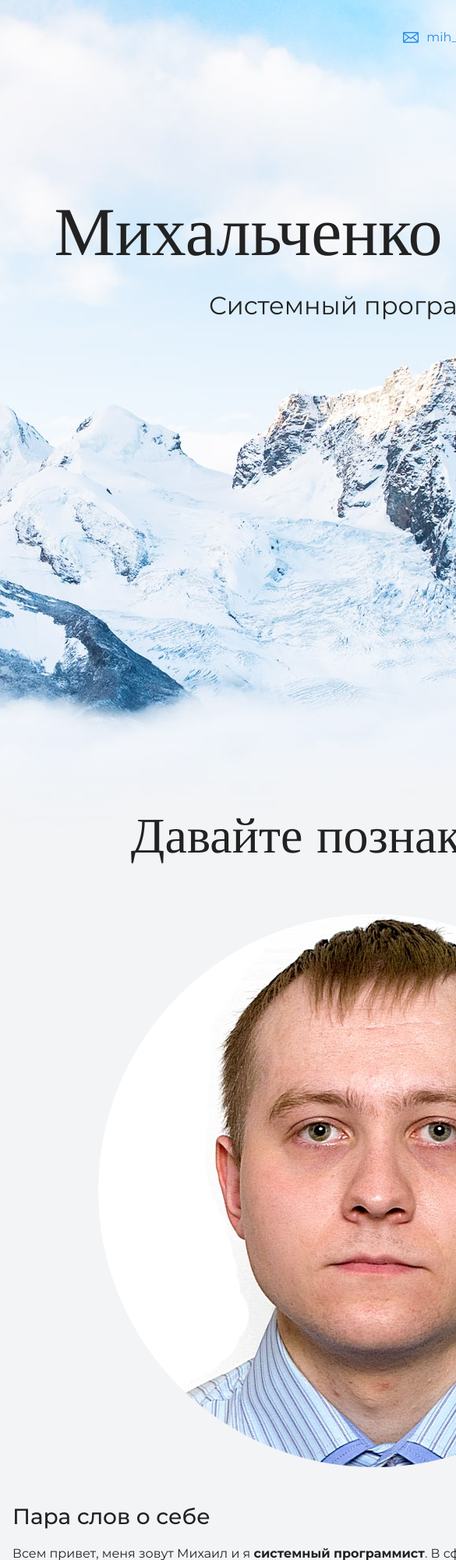
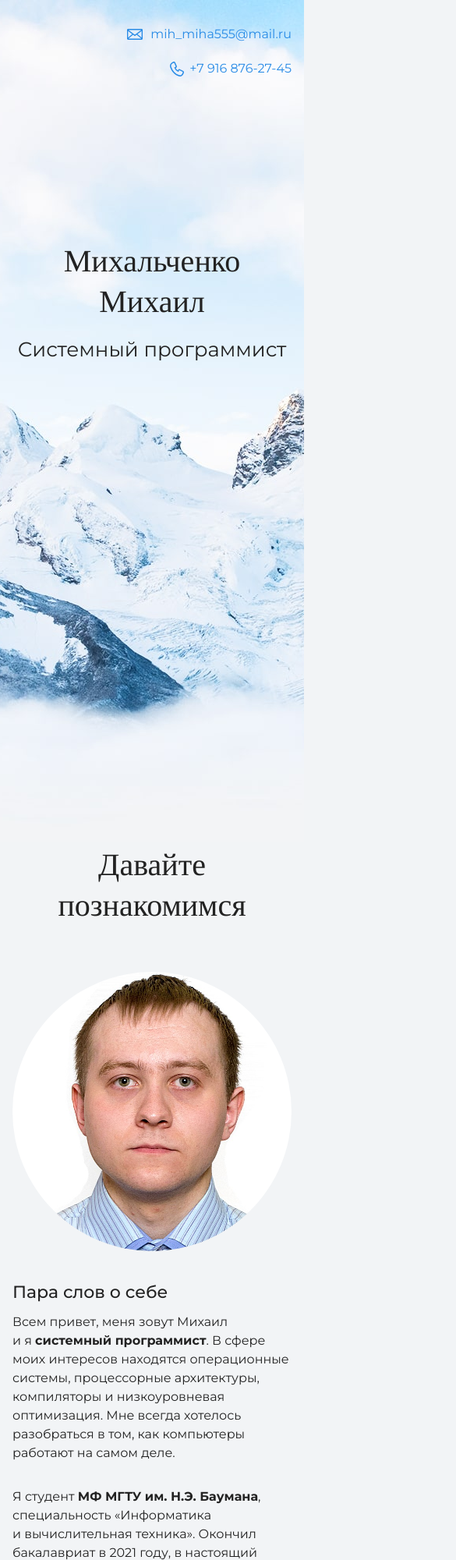
Before and after one commit to mihmiha555/portfolio, a plain HTML site: page index.html in a window 390 px wide. Shown: the top 2000 px of the page at 78% size, 585 px wide, since content can reach past the window. Drawn offline with nearby package versions, Linux system fonts and the light colour scheme.

Commit message:
Make the site adaptive

```diff
--- a/index.html
+++ b/index.html
@@ -3,6 +3,7 @@
 
 <head>
   <meta charset="UTF-8">
+  <meta name="viewport" content="width=device-width, initial-scale=1.0">
   <link
     href="https://fonts.googleapis.com/css?family=Montserrat:400,500,700|Old+Standard+TT&display=swap&subset=cyrillic"
     rel="stylesheet">
--- a/style.css
+++ b/style.css
@@ -1,14 +1,19 @@
 body {
   margin: 0;
-  min-width: 960px;
+  min-width: 320px;
   font-family: "Montserrat", "Helvetica", "Arial", sans-serif;
   font-size: 16px;
-  line-height: 32px;
+  line-height: 1.5;
   color: #222222;
   background-color: #f2f4f6;
   background-image: url("img/hero-bg.jpg");
   background-repeat: no-repeat;
   background-position: top center;
+}
+
+img {
+  max-width: 100%;
+  height: auto;
 }
 
 .container {
@@ -40,11 +45,16 @@ body {
 }
 
 .page-header a {
-  margin-left: 56px;
+  display: inline-block;
+  margin-bottom: 20px;
   color: #288be6;
   text-decoration: none;
   background-repeat: no-repeat;
   background-position: left;
+}
+
+.page-header a + a {
+  margin-left: 56px;
 }
 
 .header-email {
@@ -70,14 +80,14 @@ body {
   margin: 0 0 16px;
   font-family: "Old Standard TT", "Times", "Times New Roman", serif;
   font-size: 88px;
-  line-height: 96px;
+  line-height: 1.3;
   font-weight: 400;
 }
 
 .hero-image p {
   margin: 0;
   font-size: 32px;
-  line-height: 48px;
+  line-height: 1.3;
 }
 
 .intro {
@@ -88,7 +98,7 @@ body {
   margin: 0 0 56px;
   font-family: "Old Standard TT", "Times", "Times New Roman", serif;
   font-size: 64px;
-  line-height: 80px;
+  line-height: 1.3;
   font-weight: 400;
   text-align: center;
 }
@@ -103,7 +113,7 @@ body {
 .portfolio h3 {
   margin: 0 0 12px;
   font-size: 28px;
-  line-height: 40px;
+  line-height: 1.3;
   font-weight: 500;
 }
 
@@ -205,11 +215,16 @@ body {
 }
 
 .page-footer a {
-  margin-left: 56px;
+  display: inline-block;
+  margin-bottom: 20px;
   color: inherit;
   text-decoration: none;
   background-repeat: no-repeat;
   background-position: left;
+}
+
+.page-footer a + a {
+  margin-left: 56px;
 }
 
 .footer-email {
@@ -221,3 +236,28 @@ body {
   padding-left: 25px;
   background-image: url("img/icon-phone-footer.svg");
 }
+
+@media screen and (max-width: 768px) {
+  .heading {
+    font-size: 60px;
+  }
+
+  .subheading {
+    font-size: 50px;
+  }
+}
+
+@media screen and (max-width: 570px) {
+  .heading,
+  .subheading {
+    font-size: 40px;
+  }
+
+  .hero-image p {
+    font-size: 26px;
+  }
+  .intro h3,
+  .portfolio h3 {
+    font-size: 22px;
+  }
+}
```
